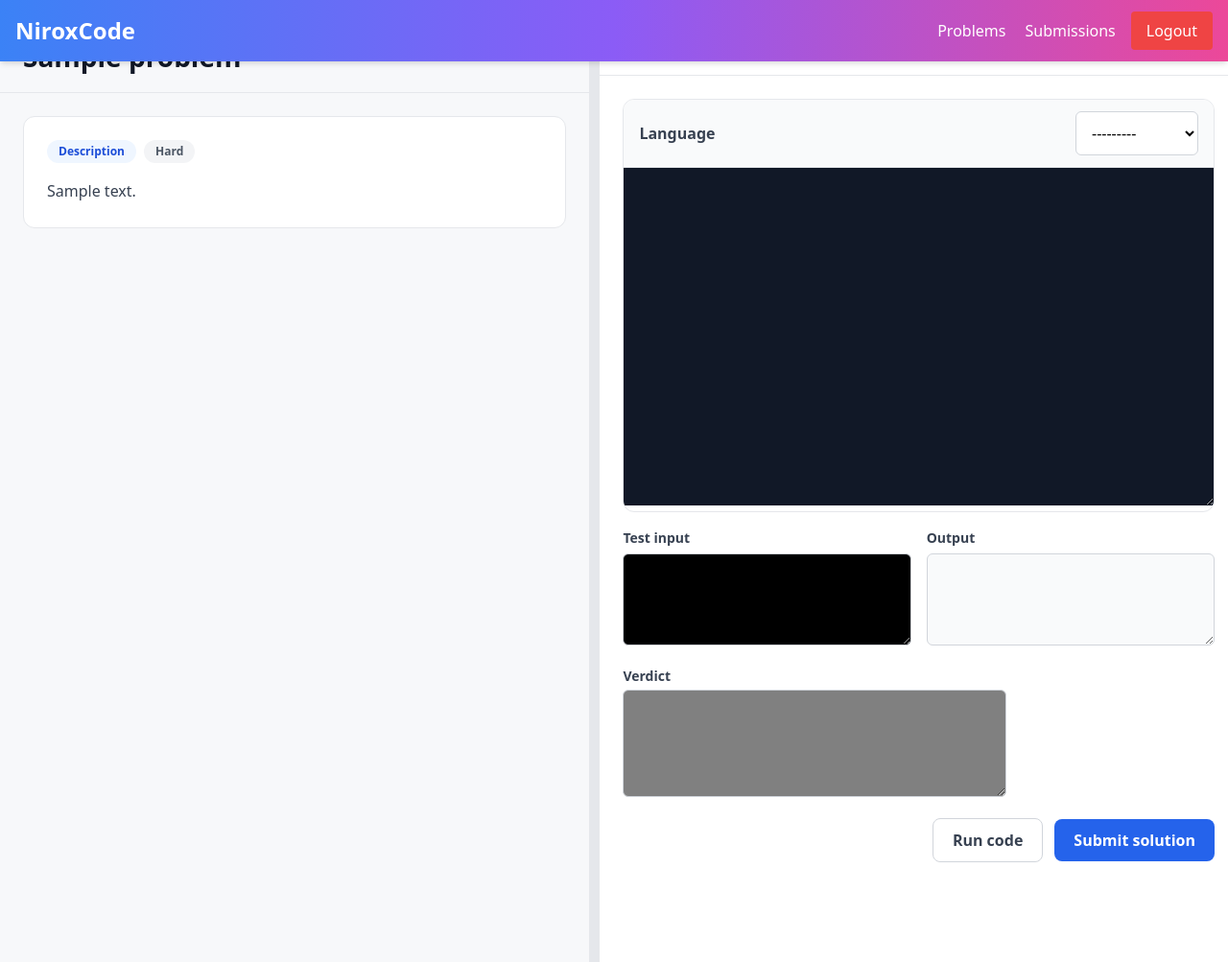
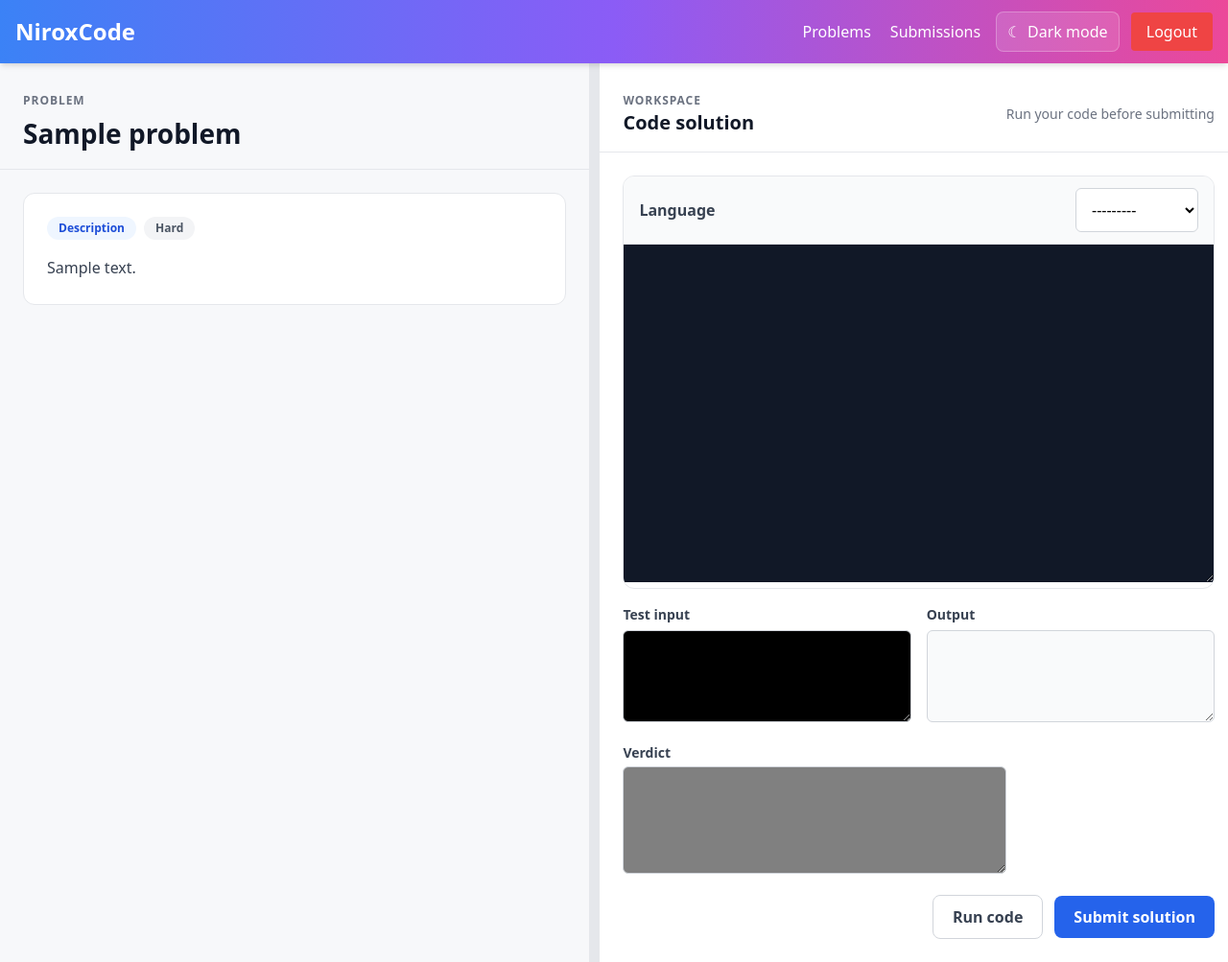
Before and after one commit to AmarnathSharma10/NiroxCode, a Django app: page /home/all_problems/1/ in a window 1280 px wide. Shown: the whole page at 96% size. Run offline with Django 5.2, Linux system fonts and the light colour scheme; a user stored in the database is signed in; tables that the repository leaves empty hold one stand-in row (values such as "Sample post").

Commit message:
Improve problem page header and theme toggle
Co-authored-by: Copilot <223556219+Copilot@users.noreply.github.com>

```diff
--- a/Main/home/templates/problem.html
+++ b/Main/home/templates/problem.html
@@ -1,9 +1,27 @@
 {% extends "base.html" %}
 {% block title %}{{ problem.name }} | NiroxCode{% endblock %}
-{% block body_class %}bg-white{% endblock %}
+{% block body_class %}bg-white problem-page{% endblock %}
 {% block body %}
     <div class="problem-layout">
-        {% include "navigation.html" %}
+        <nav class="site-nav fixed left-0 right-0 top-0 shadow-md">
+            <div class="site-nav__inner flex items-center justify-between">
+                <a href="{% url 'home' %}" class="text-2xl font-bold text-white">NiroxCode</a>
+                <button type="button" class="site-nav__toggle rounded px-2 py-1 text-white hover:bg-white hover:bg-opacity-20" data-nav-toggle aria-expanded="false" aria-controls="problem-nav-links">
+                    <span class="sr-only">Toggle navigation</span><span aria-hidden="true">☰</span>
+                </button>
+                <div id="problem-nav-links" class="site-nav__links" data-nav-links>
+                    <a href="{% url 'home' %}" class="site-nav__link">Problems</a>
+                    <a href="{% url 'submissions' %}" class="site-nav__link">Submissions</a>
+                    <button type="button" class="theme-toggle" data-theme-toggle aria-pressed="false">
+                        <span aria-hidden="true">☾</span> Dark mode
+                    </button>
+                    <form method="post" action="{% url 'logout' %}">
+                        {% csrf_token %}
+                        <button type="submit" class="rounded bg-red-500 px-4 py-2 text-white hover:bg-red-600">Logout</button>
+                    </form>
+                </div>
+            </div>
+        </nav>
         <section class="problem-panel problem-panel--details" data-problem-details>
             <div class="workspace-header">
                 <p class="workspace-label">Problem</p>
--- a/Main/static/css/frontend.css
+++ b/Main/static/css/frontend.css
@@ -64,8 +64,10 @@ body { min-width: 320px; }
 }
 .split-slider:hover, .split-slider:focus { background: #2563eb; }
 
-.workspace-header { border-bottom: 1px solid #e5e7eb; margin: -5rem -1.5rem 1.5rem; padding: 1rem 1.5rem; }
+.workspace-header { border-bottom: 1px solid #e5e7eb; margin: 0 -1.5rem 1.5rem; padding: 1rem 1.5rem; }
 .workspace-label { color: #6b7280; font-size: .75rem; font-weight: 700; letter-spacing: .08em; text-transform: uppercase; }
+.theme-toggle { align-items: center; background: rgba(255,255,255,.12); border: 1px solid rgba(255,255,255,.25); border-radius: .5rem; color: white; display: inline-flex; gap: .4rem; padding: .5rem .7rem; }
+.theme-toggle:hover, .theme-toggle:focus { background: rgba(255,255,255,.22); }
 .editor-card { border: 1px solid #e5e7eb; border-radius: .75rem; overflow: hidden; }
 .editor-toolbar { align-items: center; background: #f9fafb; border-bottom: 1px solid #e5e7eb; display: flex; flex-wrap: wrap; gap: .75rem; justify-content: space-between; padding: .75rem 1rem; }
 .editor-toolbar select { width: auto; min-width: 8rem; }
@@ -90,6 +92,24 @@ body { min-width: 320px; }
 .landing-feature h2 { color: white; font-size: 1.05rem; font-weight: 700; margin-bottom: .5rem; }
 .landing-feature p { color: #cbd5e1; line-height: 1.6; }
 
+.problem-page.is-dark { background: #111827; color: #e5e7eb; }
+.problem-page.is-dark .problem-panel--details { background: #111827; color: #e5e7eb; }
+.problem-page.is-dark .problem-panel--editor { background: #1f2937; border-left-color: #374151; }
+.problem-page.is-dark .workspace-header { border-bottom-color: #374151; }
+.problem-page.is-dark .workspace-label,
+.problem-page.is-dark .workspace-header h2,
+.problem-page.is-dark .problem-title,
+.problem-page.is-dark .workspace-output label { color: #f9fafb; }
+.problem-page.is-dark .details-box { background: #1f2937; border-color: #374151; color: #e5e7eb; }
+.problem-page.is-dark .details-box .bg-blue-50 { background: #1e3a8a; color: #bfdbfe; }
+.problem-page.is-dark .details-box .bg-gray-100 { background: #374151; color: #d1d5db; }
+.problem-page.is-dark .editor-card { border-color: #374151; }
+.problem-page.is-dark .editor-toolbar { background: #111827; border-bottom-color: #374151; }
+.problem-page.is-dark .editor-toolbar label { color: #e5e7eb; }
+.problem-page.is-dark .workspace-output textarea[readonly],
+.problem-page.is-dark .workspace-output textarea { background: #111827 !important; border-color: #374151; color: #e5e7eb !important; }
+.problem-page.is-dark .workspace-actions .border-gray-300 { background: #374151; border-color: #4b5563; color: #f9fafb; }
+
 @media (max-width: 768px) {
     .site-nav__inner { align-items: flex-start; flex-wrap: wrap; }
     .site-nav__toggle { display: block; }
@@ -100,7 +120,7 @@ body { min-width: 320px; }
     .problem-panel { min-height: auto; padding: 5rem 1rem 1rem; }
     .problem-panel--details, .problem-panel--editor { width: 100%; }
     .split-slider { display: none; }
-    .workspace-header { margin: -5rem -1rem 1rem; padding: 1rem; }
+    .workspace-header { margin: 0 -1rem 1rem; padding: 1rem; }
     .workspace-output, .landing-features { grid-template-columns: 1fr; }
     .landing-hero { grid-template-columns: 1fr; min-height: auto; padding: 4rem 0 2rem; }
 }
--- a/Main/static/js/frontend.js
+++ b/Main/static/js/frontend.js
@@ -5,6 +5,25 @@ document.addEventListener("DOMContentLoaded", () => {
         toggle.addEventListener("click", () => {
             const open = links.classList.toggle("is-open");
             toggle.setAttribute("aria-expanded", String(open));
+        });
+    }
+
+    const themeToggle = document.querySelector("[data-theme-toggle]");
+    if (themeToggle) {
+        const page = document.body;
+        const savedTheme = window.localStorage.getItem("niroxcode-problem-theme");
+        const setTheme = (dark) => {
+            page.classList.toggle("is-dark", dark);
+            themeToggle.setAttribute("aria-pressed", String(dark));
+            themeToggle.innerHTML = dark
+                ? '<span aria-hidden="true">☀</span> Light mode'
+                : '<span aria-hidden="true">☾</span> Dark mode';
+        };
+        setTheme(savedTheme === "dark");
+        themeToggle.addEventListener("click", () => {
+            const dark = !page.classList.contains("is-dark");
+            setTheme(dark);
+            window.localStorage.setItem("niroxcode-problem-theme", dark ? "dark" : "light");
         });
     }
 
```
